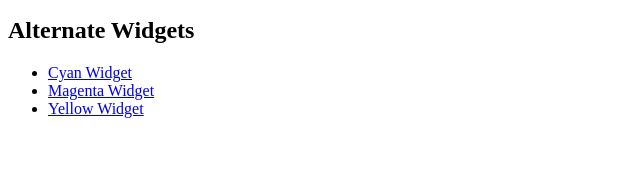
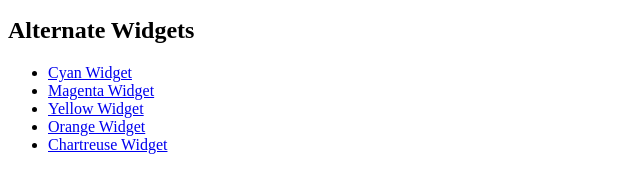
Before and after one commit to pratfallsoftware/rebase-example, a plain HTML site: page index.html in a window 1280 px wide. Shown: the part 96-288 px from the top of the page, without its empty margins (0-640 px from the left). Drawn offline with Linux system fonts and the light colour scheme.

Commit message:
Add more alternate widgets

```diff
--- a/index.html
+++ b/index.html
@@ -10,4 +10,6 @@
     <li><a href="orange.html">Cyan Widget</a></li>
     <li><a href="magenta.html">Magenta Widget</a></li>
     <li><a href="yellow.html">Yellow Widget</a></li>
+    <li><a href="orange.html">Orange Widget</a></li>
+    <li><a href="chartreuse.html">Chartreuse Widget</a></li>
 </ul>
```
